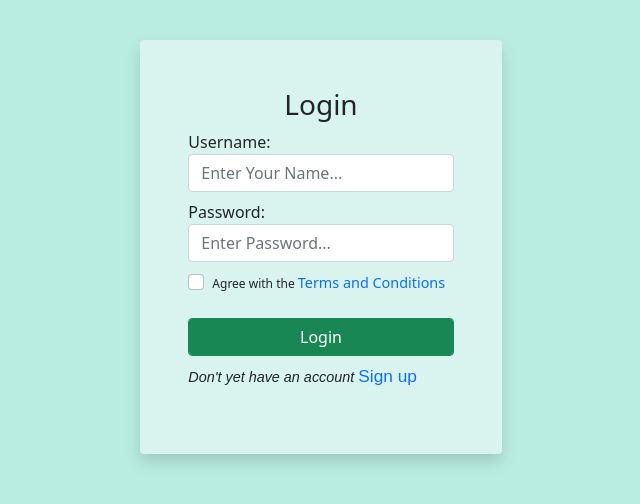
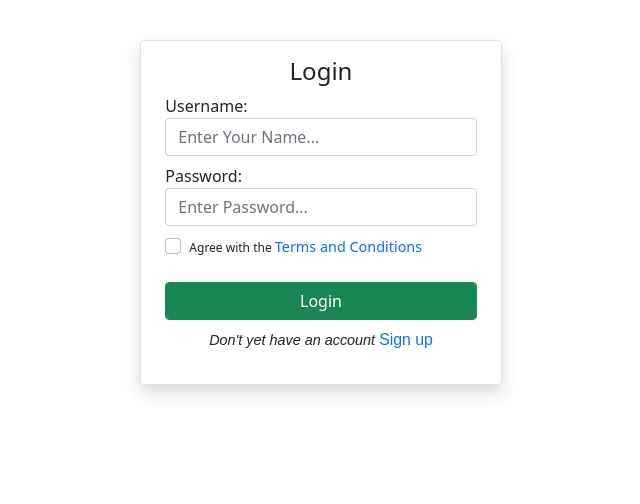
Before and after one commit to Bongnteh-Romarick-ndzelen/Suscam, a Django app: page /login/ in a window 1280 px wide. Shown: the top 504 px of the page, without its empty margins (319-959 px from the left). Run offline with Django 5.2, Linux system fonts and the light colour scheme.

Commit message:
Adding my first push of Suscam project and trying to push to github 24/05/2024

```diff
--- a/static/assets/css/style.css
+++ b/static/assets/css/style.css
@@ -283,7 +283,7 @@ section {
   z-index: 99;
   opacity: 0;
   visibility: hidden;
-  background: #03010c;
+  background: #1B6F50;
   box-shadow: 0px 0px 30px rgba(127, 137, 161, 0.25);
   transition: 0.3s;
   border-radius: 4px;
--- a/templates/Authenticate/login.html
+++ b/templates/Authenticate/login.html
@@ -11,11 +11,11 @@
 
         <title>Login Page</title>
     </head>
-    <body style="background-color: #baede2;">
+    <body>
         <div class="container">
             <div class="row justify-content-center m-3">
-                <div class="col-md-4 p-5 mt-4 shadow rounded" style="background-color: #d9f4ef;">
-                    <h3 class="text-center">Login</h3>
+                <div class="col-md-4 py-3 px-4 mt-4 shadow rounded border">
+                    <h4 class="text-center">Login</h4>
                     <form action="" method="post">
                         {% csrf_token %}
 
@@ -41,9 +41,11 @@
                             <input class="form-control mt-3 btn btn-success" type="submit" value="Login">
                         </div>
 
-                        <p style="font-size: .9em; font-family: Arial, Helvetica, sans-serif; margin-top: 5px;">
-                            <em>Don't yet have an account </em><a style="text-decoration: none; font-size: 1.20em;" href="{% url 'register' %}">Sign up</a>
-                        </p>
+                        <center>
+                            <p style="font-size: .9em; font-family: Arial, Helvetica, sans-serif; margin-top: 5px;">
+                                <em>Don't yet have an account </em><a style="text-decoration: none; font-size: 1.10em;" href="{% url 'register' %}">Sign up</a>
+                            </p>
+                        </center>
                     </form>
                 </div>
             </div>
```
Also changed, not shown: templates/Authenticate/register.html (+69 -0 lines).
